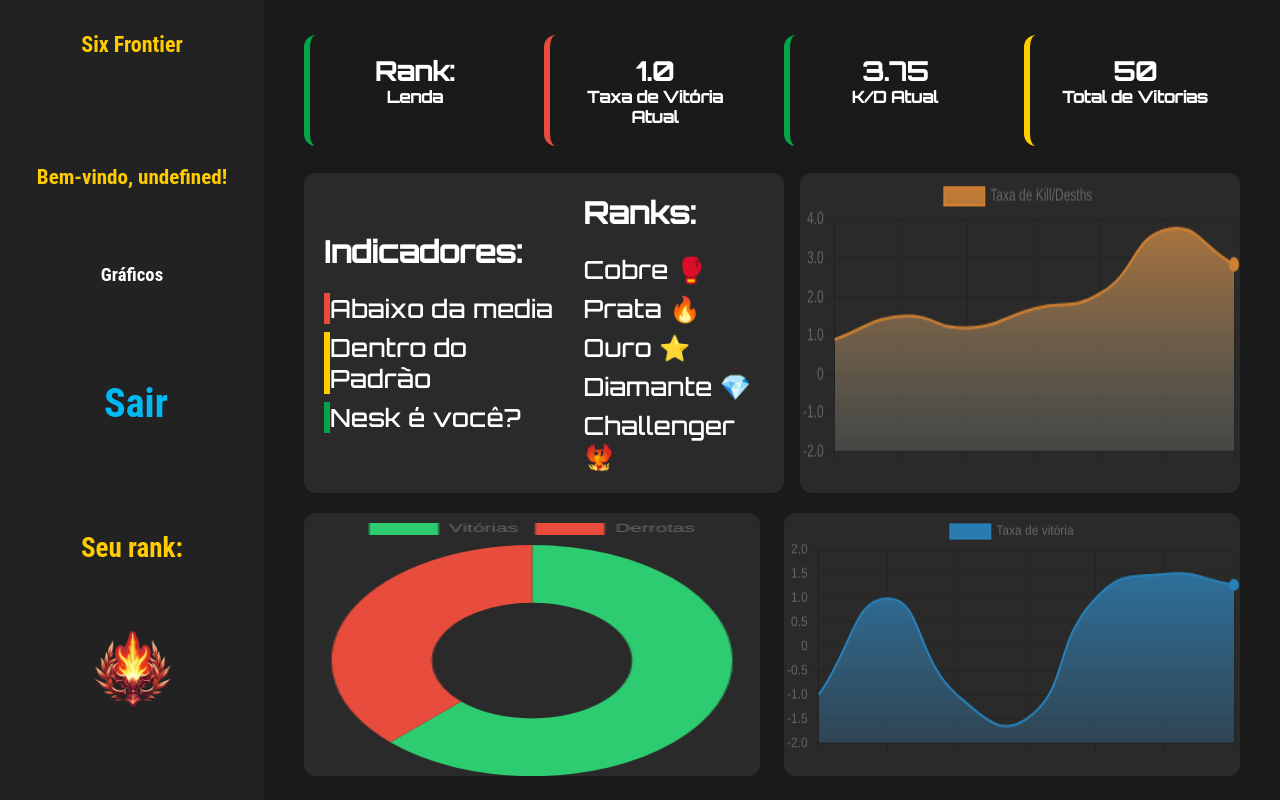
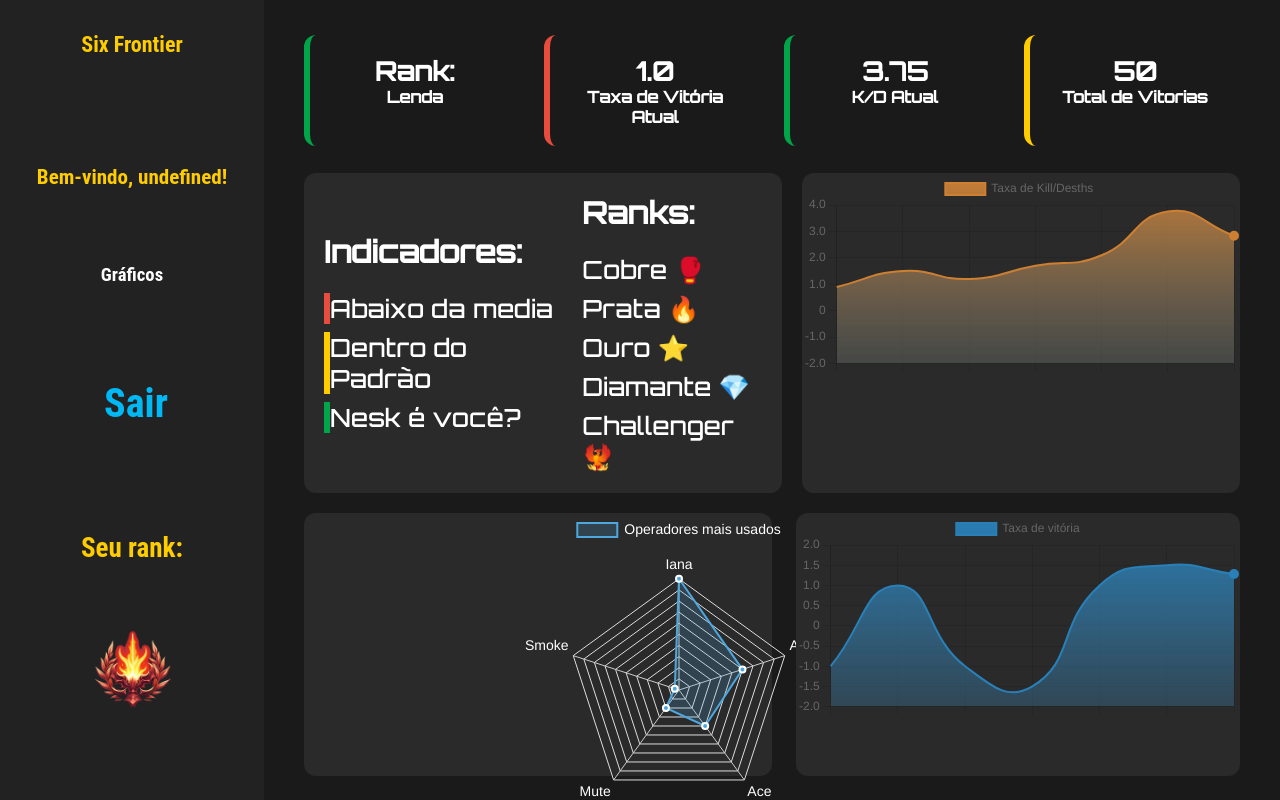
Before and after one commit to Vitor-Gomesz/Projeto-Individual, a website: page public/dashboard/dashboard.html in a window 1280 px wide. Drawn offline with nearby package versions, Linux system fonts and the light colour scheme.

Commit message:
alteração no css da dash e alteração em um dos graficos para radar

```diff
--- a/public/css/dashboards.css
+++ b/public/css/dashboards.css
@@ -101,7 +101,7 @@ body {
     display: flex;
     align-items: stretch;
     height: 40vh;
-    gap: 16px;
+    gap: 20px;
 }
 
 .container-legenda{
@@ -112,7 +112,7 @@ body {
     align-items: center;
     flex-direction: row;
     display: flex;
-    justify-content: space-between  ;
+    justify-content: space-evenly ;
     padding: 20px;
     gap: 20px;
 }
@@ -148,15 +148,10 @@ body {
     margin-top: 8px;
 }
 
-.container-graficoPizza,
+.container-graficoRadar,
 .container-graficoBarra,
 .container-graficoLinha {
     width: 50%;
     background-color: #2a2a2a;
     border-radius: 12px;
 }
-
-canvas {
-    width: 100% !important;
-    height: 100% !important;
-}
--- a/public/dashboard/dashboard.html
+++ b/public/dashboard/dashboard.html
@@ -86,8 +86,8 @@
             </section>
 
             <section class="container-bottom">
-                <div class="container-graficoPizza">
-                    <canvas id="myChart3"></canvas>
+                <div class="container-graficoRadar">
+                    <canvas id="myChart3"  width="750" height="300"></canvas>
                 </div>
                 <div class="container-graficoBarra">
                     <canvas id="myChart2"></canvas>
@@ -179,19 +179,52 @@ new Chart(ctx2, {
 });
 
 const ctx3 = document.getElementById('myChart3');
-
 new Chart(ctx3, {
-  type: 'doughnut',
+  type: 'radar',
   data: {
-    labels: ["Vitórias", "Derrotas"],
+    labels: ["Iana", "Ash", "Ace", "Mute", "Smoke"],
     datasets: [{
-      label: "Vitórias",
-      data: [50, 30],
-      borderWidth: 0,
-      borderColor: ['#2ecc71', '#e74c3c'],
-      backgroundColor: ['#2ecc71', '#e74c3c'],
-    }],
+      label: "Operadores mais usados",
+      data: [50, 30, 20, 10, 2],
+      borderWidth: 2,
+      borderColor: '#4ea8de',
+      backgroundColor: 'rgba(78, 168, 222, 0.2)',
+      pointBackgroundColor: '#4ea8de',
+      pointBorderColor: '#ffffff',
+    }]
   },
+  options: {
+    responsive: false,
+    scales: {
+      r: {
+        ticks: {
+          display: false
+        },
+        angleLines: {
+          color: '#ccc'
+        },
+        grid: {
+          color: '#ddd'
+        },
+        pointLabels: {
+          color: '#fff',
+          font: {
+            size: 14
+          }
+        }
+      }
+    },
+    plugins: {
+      legend: {
+        labels: {
+          color: '#fff',
+          font: {
+            size: 14
+          }
+        }
+      }
+    }
+  }
 });
     b_usuario.innerHTML = sessionStorage.gamertag_usuario;
 
--- a/src/routes/aquarios.js
+++ b/src/routes/aquarios.js
@@ -7,8 +7,8 @@ router.get("/:idJogadores", function (req, res) {
   aquarioController.buscarAquariosPorEmpresa(req, res);
 });
 
-router.post("/cadastrar", function (req, res) {
-  aquarioController.cadastrar(req, res);
+router.post("/cadastrar", function (req, res, idJogador) {
+  aquarioController.cadastrar(req, res, idJogador);
 })
 
 module.exports = router;
```
Also changed, not shown: public/cadastro.html (+1 -2 lines).
